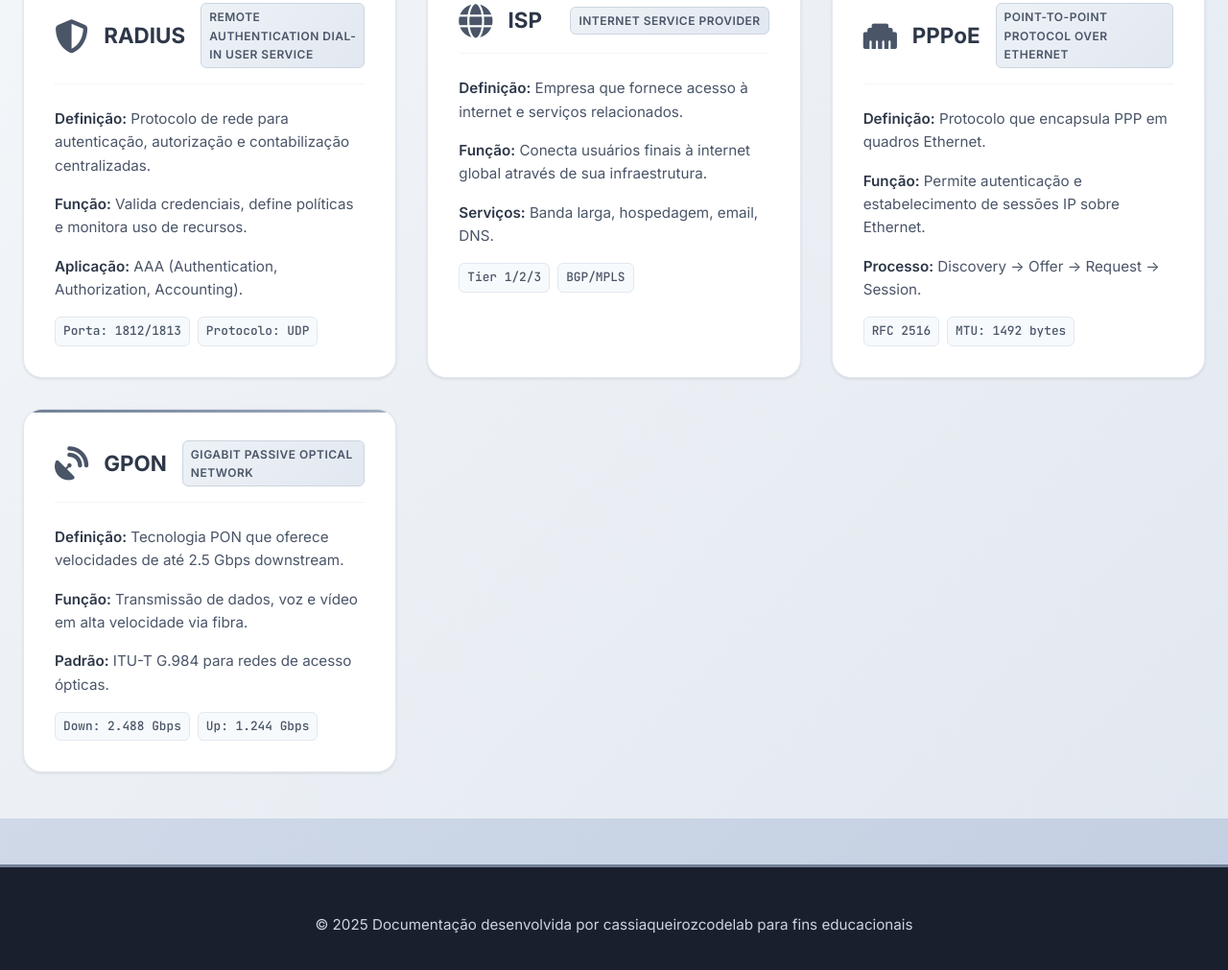
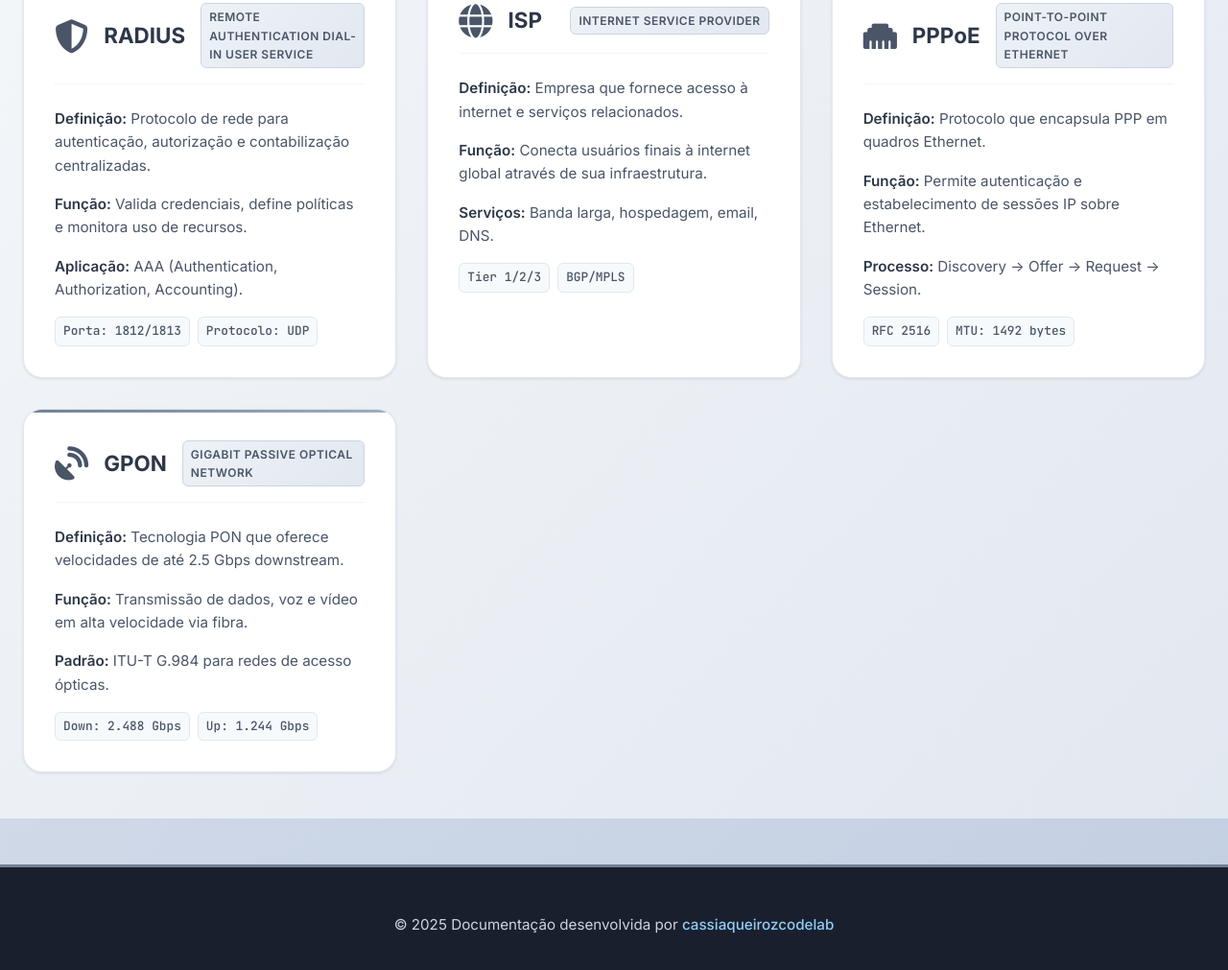
Before and after one commit to cassiaqueiroz/arquitetura-pppoe-vlan, a plain HTML site: page index.htm in a window 1280 px wide. Shown: the part 3637-4648 px from the top of the page at 96% size. Drawn offline with Linux system fonts and the light colour scheme.

Commit message:
feat: Adiciona link do cassiaqueirozcodelab no footer
- Atualiza texto do footer removendo 'para fins educacionais'
- Adiciona link para https://www.cassiaqueirozcodelab.com.br/
- Inclui estilos CSS para o link com hover e focus states
- Link abre em nova aba com rel='noopener noreferrer' para segurança

```diff
--- a/index.htm
+++ b/index.htm
@@ -535,7 +535,7 @@
 
     <footer class="footer">
         <div class="footer-content">
-            <p>&copy; 2025 Documentação desenvolvida por cassiaqueirozcodelab para fins educacionais</p>
+            <p>&copy; 2025 Documentação desenvolvida por <a href="https://www.cassiaqueirozcodelab.com.br/" target="_blank" rel="noopener noreferrer">cassiaqueirozcodelab</a></p>
         </div>
     </footer>
 
--- a/styles.css
+++ b/styles.css
@@ -1223,6 +1223,24 @@ body {
     margin: 0;
 }
 
+.footer-content a {
+    color: #90cdf4;
+    text-decoration: none;
+    font-weight: 500;
+    transition: color var(--transition-fast);
+}
+
+.footer-content a:hover {
+    color: #63b3ed;
+    text-decoration: underline;
+}
+
+.footer-content a:focus {
+    outline: 2px solid #63b3ed;
+    outline-offset: 2px;
+    border-radius: 2px;
+}
+
 /* Responsividade para Glossário */
 @media (max-width: 768px) {
     .concepts-grid {
```
